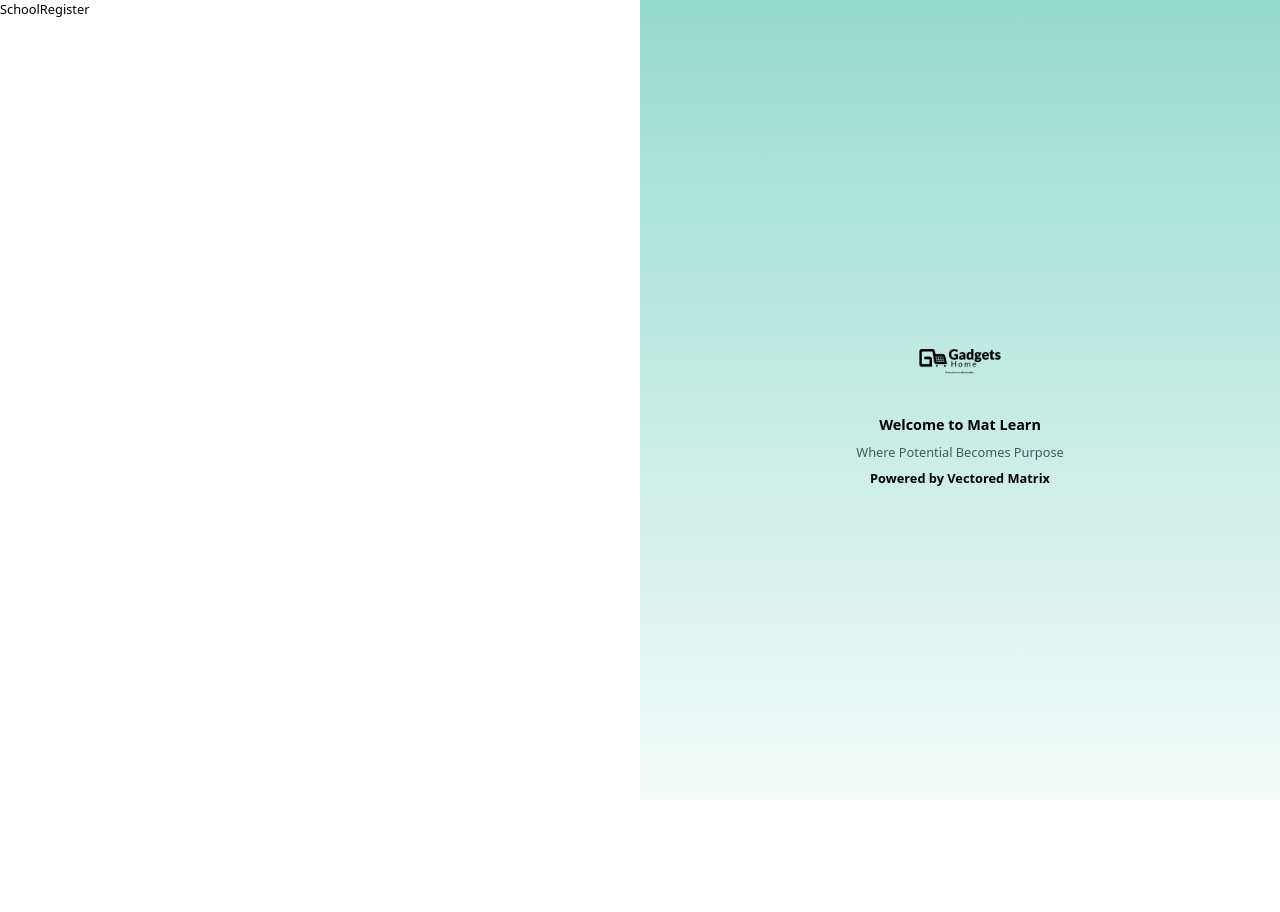
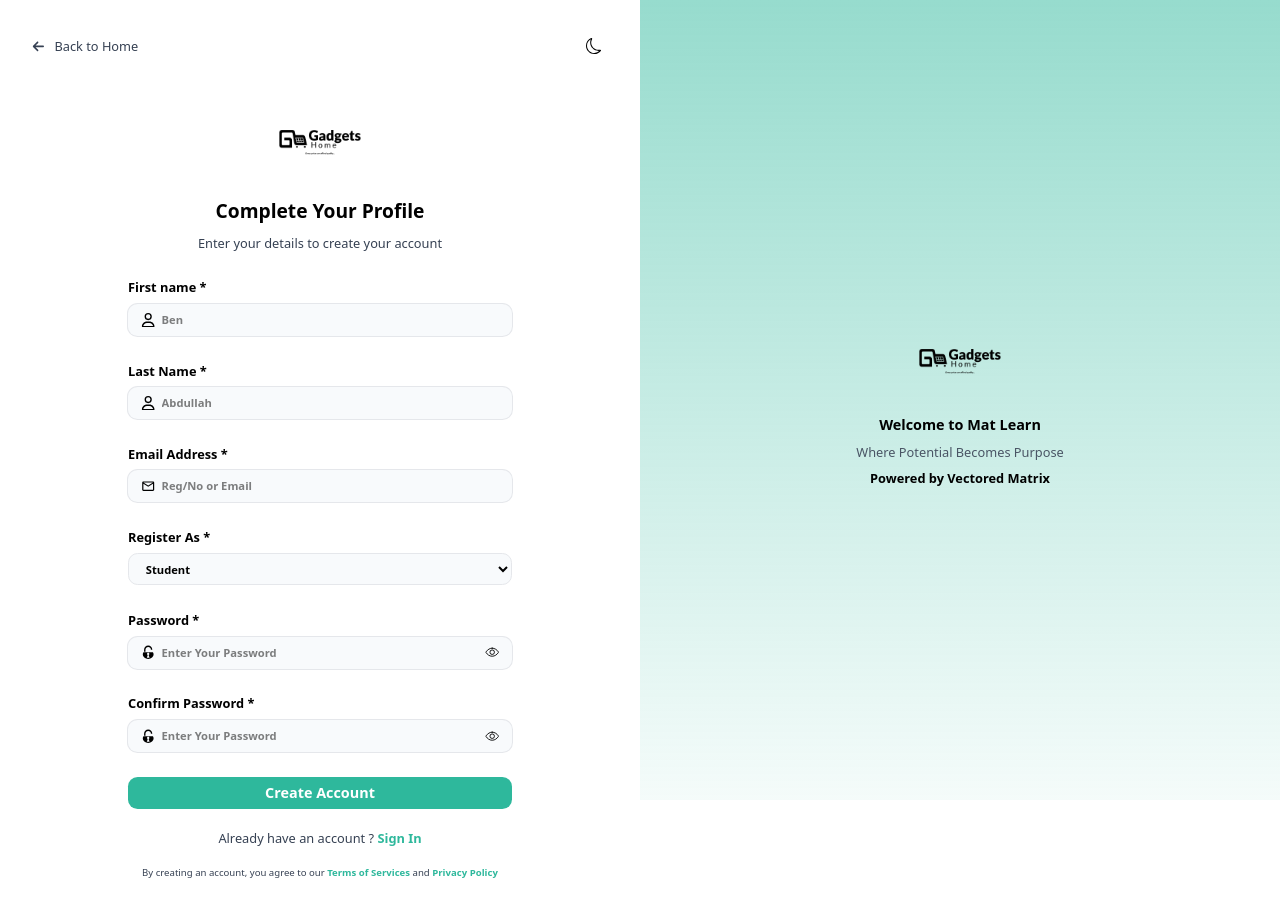
Before and after one commit to BnDaud/schoolsaasfrontend, a React (Vite) app: page /auth/register in a window 1280 px wide. Before the commit the page ends 800 px from the top, so only its background shows below. Built offline with nearby package versions, Linux system fonts and the light colour scheme.

Commit message:
completed register ui

```diff
--- a/src/component/ui/button.jsx
+++ b/src/component/ui/button.jsx
@@ -1,14 +1,26 @@
 import React from "react";
 import { Link, useNavigate } from "react-router-dom";
 
-export default function Button({ href, style, name, icon, action, iconStyle }) {
+export default function Button({
+  href,
+  style,
+  name,
+  icon,
+  action,
+  iconStyle,
+  type,
+}) {
   // If no href is provided, we use a button-like div to handle the action
-  if (action && !href) {
+  if ((action && !href) || type) {
     return (
-      <div className={`${style} cursor-pointer`} onClick={action}>
+      <button
+        className={`${style} cursor-pointer`}
+        type={type}
+        onClick={action}
+      >
         <p>{name}</p>
         <p className={iconStyle}>{icon}</p>
-      </div>
+      </button>
     );
   }
 
--- a/src/component/ui/input.jsx
+++ b/src/component/ui/input.jsx
@@ -1,14 +1,17 @@
 import React, { useState } from "react";
-import { FaEye, FaEyeSlash } from "react-icons/fa";
+
+import { IoEyeOutline, IoEyeOffOutline } from "react-icons/io5";
 
 export default function Input({
   label,
+  name,
   required = false,
   placeholder,
   width,
   type = "text",
   onChange,
   icon,
+  value,
 }) {
   const [showPassword, setShowPassword] = useState(false);
 
@@ -21,19 +24,23 @@ export default function Input({
       </label>
 
       <div
-        className="flex gap-2 items-center px-4 py-1 text-sm font-semibold rounded-xl h-10
+        className={`flex gap-2 items-center px-4 py-1 text-sm font-semibold rounded-xl h-10
   bg-white_bg dark:bg-black
   ring-1 ring-gray-200 dark:ring-gray-800
   focus-within:ring-2 focus-within:ring-green
-  transition-all duration-150"
+  has-[input:invalid:not(:placeholder-shown)]:ring-red-500
+  transition-all duration-150`}
       >
         {icon && <span>{icon}</span>}
 
         <input
           className="focus:outline-none w-full bg-transparent dark:text-white text-black"
+          name={name}
           placeholder={placeholder}
           type={isPassword && showPassword ? "text" : type}
           onChange={(e) => onChange(e.target.value)}
+          required={required}
+          value={value}
         />
 
         {isPassword && (
@@ -42,7 +49,7 @@ export default function Input({
             onClick={() => setShowPassword((prev) => !prev)}
             className="text-lg cursor-pointer"
           >
-            {showPassword ? <FaEyeSlash /> : <FaEye />}
+            {showPassword ? <IoEyeOffOutline /> : <IoEyeOutline />}
           </button>
         )}
       </div>
--- a/src/layouts/authlayout/auth.jsx
+++ b/src/layouts/authlayout/auth.jsx
@@ -10,7 +10,7 @@ export default function Auth() {
         <Outlet />
       </div>
 
-      <div className="hidden min-h-screen w-1/2 md:flex flex-col justify-center items-center space-y-2 bg-linear-to-b from-green/50 to-green/5 dark:bg-linear-to-br dark:from-deep_green dark:to-amber_deep">
+      <div className="hidden fixed right-0 top-0 z-50 min-h-screen w-1/2 md:flex flex-col justify-center items-center space-y-2 bg-linear-to-b from-green/50 to-green/5 dark:bg-linear-to-br dark:from-deep_green dark:to-amber_deep">
         <div> {SchoolLogo("size-30 ")}</div>
         <p className="text-lg font-semibold dark:text-white">
           Welcome to {AppName}
--- a/src/pages/Authpages/schoolLoginpage.jsx
+++ b/src/pages/Authpages/schoolLoginpage.jsx
@@ -59,6 +59,7 @@ export default function SchoolLoginPage() {
           <form className="w-full space-y-8 mt-5 ">
             {" "}
             <Input
+              name={"email"}
               label={"Email Address"}
               required={true}
               placeholder={"Reg/No or Email"}
@@ -72,6 +73,7 @@ export default function SchoolLoginPage() {
                 Forgot Password ?
               </div>
               <Input
+                name={"password"}
                 label={"Password"}
                 required={true}
                 placeholder={"Enter Your Password"}
@@ -83,15 +85,16 @@ export default function SchoolLoginPage() {
             <Button
               name={"Sign In"}
               style={
-                "flex items-center justify-center text-white dark:text-black font-bold text-lg bg-green h-10 rounded-xl hover:scale-x-103 transition duration-500 "
+                "flex items-center justify-center text-white dark:text-black font-bold text-lg bg-green h-10 w-full rounded-xl hover:scale-x-103 transition duration-500 "
               }
+              type={"submit"}
             />
           </form>
           <p className="mt-3 dark:text-gray-400 text-gray-700 ">
             Don't have an account ? {""}
-            <Link to={"/auth"} className="text-green font-bold">
+            <Link to={"/auth/register"} className="text-green font-bold">
               {" "}
-              {"  "}Create accont
+              {"  "}Create account
             </Link>
           </p>
         </div>
--- a/src/pages/Authpages/schoolRegister.jsx
+++ b/src/pages/Authpages/schoolRegister.jsx
@@ -1,5 +1,156 @@
-import React from "react";
+import React, { useState } from "react";
+import { FaArrowLeft, FaRegUser } from "react-icons/fa6";
+import { MdOutlineWbSunny, MdOutlineMail } from "react-icons/md";
 
-export default function SchoolRegister() {
-  return <div>SchoolRegister</div>;
+import { BsMoon } from "react-icons/bs";
+import { useContext } from "react";
+import { globalContext } from "../../context/globalcontext";
+import useDarkMode from "../../hooks/darkmode";
+import Button from "../../component/ui/button";
+import { SchoolLogo } from "../../utils/constant";
+import Input from "../../component/ui/input";
+import { GiPadlockOpen } from "react-icons/gi";
+import { CiUser } from "react-icons/ci";
+import { Link, useNavigate } from "react-router-dom";
+
+export default function SchoolLoginPage() {
+  const { darkmode } = useContext(globalContext);
+  const [toggleDarkMode] = useDarkMode();
+  const navigate = useNavigate();
+  const [password, setPassword] = useState("");
+  const [confirmPassword, setConfirmPassword] = useState("");
+
+  return (
+    <div className="p-[5%] dark:bg-black min-h-screen w-full transition-all duration-700">
+      <div className="flex items-center justify-between w-full min-h-5 mb-10">
+        {" "}
+        <p
+          className="flex gap-3 min-h-3 items-center dark:text-gray-400 text-gray-700 cursor-pointer"
+          onClick={() => navigate("/")}
+        >
+          <FaArrowLeft />
+          <p> Back to Home</p>
+        </p>{" "}
+        {darkmode ? (
+          <Button
+            icon={<BsMoon className="text-xl" />}
+            style={"p-2 hover:bg-amber-500  rounded-lg transition duration-500"}
+            action={toggleDarkMode}
+          />
+        ) : (
+          <Button
+            icon={<MdOutlineWbSunny className="text-xl" />}
+            style={
+              "p-2 hover:bg-amber-500  rounded-lg transition duration-500 text-gray-400"
+            }
+            action={toggleDarkMode}
+          />
+        )}
+      </div>
+
+      <div className="flex w-full  justify-center">
+        {" "}
+        <div className="flex flex-col  items-center space-y-3 md:w-2/3 w-full">
+          {SchoolLogo("size-30")}
+          <p className="text-black dark:text-white font-bold text-2xl">
+            Complete Your Profile
+          </p>{" "}
+          <p className="text-gray-700 dark:text-gray-400">
+            Enter your details to create your account
+          </p>
+          <form className="w-full space-y-8 mt-5 " onSubmit={() => {}}>
+            {" "}
+            <Input
+              name={"firstname"}
+              label={"First name"}
+              required={true}
+              placeholder={"Ben"}
+              width={"w-full"}
+              type={"text"}
+              icon={<FaRegUser className="text-lg" />}
+            />
+            <Input
+              name={"lastname"}
+              label={"Last Name"}
+              required={true}
+              placeholder={"Abdullah"}
+              width={"w-full"}
+              type={"text"}
+              icon={<FaRegUser className="text-lg" />}
+            />
+            <Input
+              name={"email"}
+              label={"Email Address"}
+              required={true}
+              placeholder={"Reg/No or Email"}
+              width={"w-full"}
+              type={"email"}
+              icon={<MdOutlineMail className="text-lg" />}
+            />{" "}
+            <div className="flex flex-col gap-2">
+              {" "}
+              <label className="font-bold dark:text-white  ">
+                Register As *
+              </label>
+              <select
+                name="role"
+                className="px-4 py-1  text-sm w-full text-black dark:text-white font-semibold rounded-xl h-10 border border-gray-200 dark:border-gray-800 bg-white_bg dark:bg-black hover:border-transparent focus:outline-none focus:ring-2 focus:ring-green focus:ring-offset-2
+focus:ring-offset-white_bg
+dark:focus:ring-offset-black"
+              >
+                {" "}
+                <option>Student</option> <option>Tutor</option>{" "}
+                <option>Administrator</option>
+              </select>
+            </div>
+            <Input
+              name={"password"}
+              label={"Password"}
+              required={true}
+              placeholder={"Enter Your Password"}
+              width={"w-full"}
+              type={"password"}
+              value={password}
+              onChange={setPassword}
+              icon={<GiPadlockOpen className="text-lg" />}
+            />
+            <Input
+              label={"Confirm Password"}
+              required={true}
+              placeholder={"Enter Your Password"}
+              width={"w-full"}
+              type={"password"}
+              value={confirmPassword}
+              onChange={setConfirmPassword}
+              icon={<GiPadlockOpen className="text-lg" />}
+            />
+            <Button
+              name={"Create Account"}
+              style={
+                "flex items-center justify-center text-white dark:text-black font-bold text-lg bg-green h-10 w-full rounded-xl hover:scale-x-103 transition duration-500 "
+              }
+              type={"submit"}
+            />
+          </form>
+          <p className="mt-3 dark:text-gray-400 text-gray-700 ">
+            Already have an account ? {""}
+            <Link to={"/auth/login"} className="text-green font-bold">
+              {" "}
+              {"  "}Sign In
+            </Link>
+          </p>
+          <p className="mt-3 dark:text-gray-400 text-gray-700 text-xs text-center">
+            By creating an account, you agree to our{" "}
+            <Link to={"/auth/login"} className="text-green font-bold">
+              Terms of Services{" "}
+            </Link>
+            and{" "}
+            <Link to={"/auth/login"} className="text-green font-bold">
+              Privacy Policy
+            </Link>{" "}
+          </p>
+        </div>
+      </div>
+    </div>
+  );
 }
```
